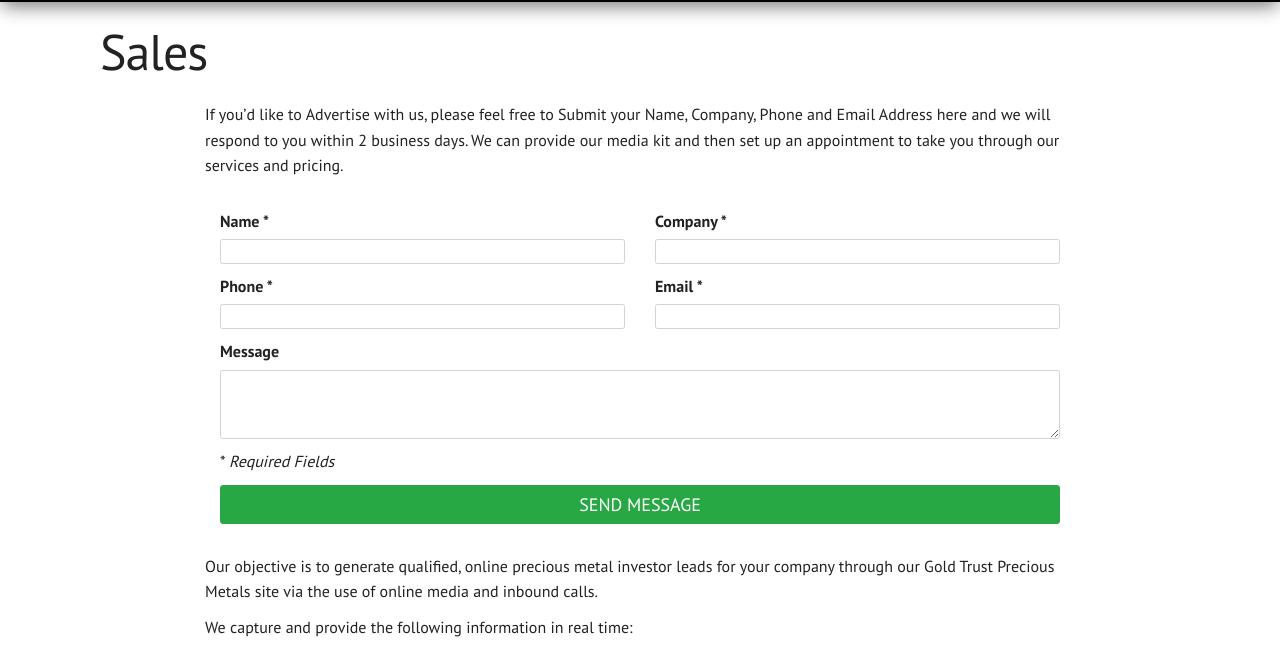
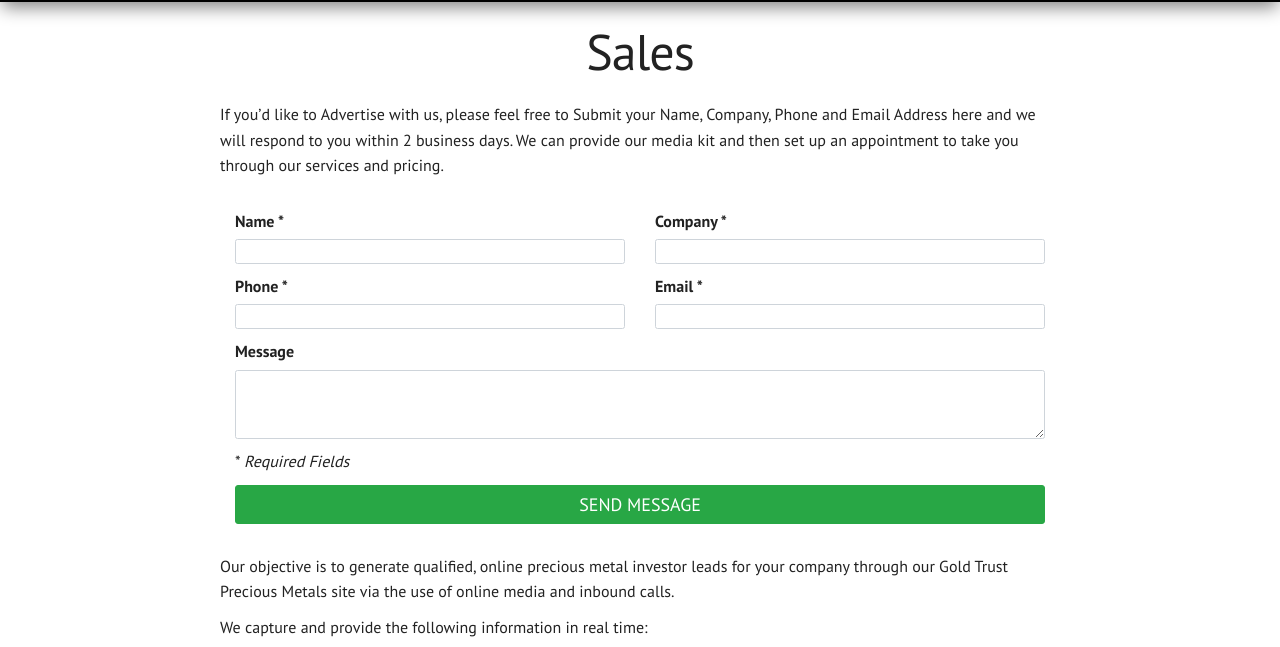
Before and after one commit to Russlascala/GTPM-addon, a plain HTML site: page sales.html in a window 1280 px wide. Shown: the part 144-791 px from the top of the page. Drawn offline with nearby package versions, Linux system fonts and the light colour scheme; a web font is replaced by a local one.

Commit message:
made some style changes

```diff
--- a/css/style.css
+++ b/css/style.css
@@ -108,7 +108,7 @@ h2 {
 /* Sales Page --------------------------------------------NEW---------------------*/
 #sales-page{
     font-size:16px;
-    max-width: 900px;
+    max-width: 870px!important;
     margin-left: auto;
     margin-right: auto;
 }
--- a/sales.html
+++ b/sales.html
@@ -77,7 +77,7 @@
     <div class="container">
         <div class="row">
             <div class="col-sm">
-                <h1>Sales</h1>
+                <h1 style="text-align:center;">Sales</h1>
             </div>
         </div>
     </div>
```
